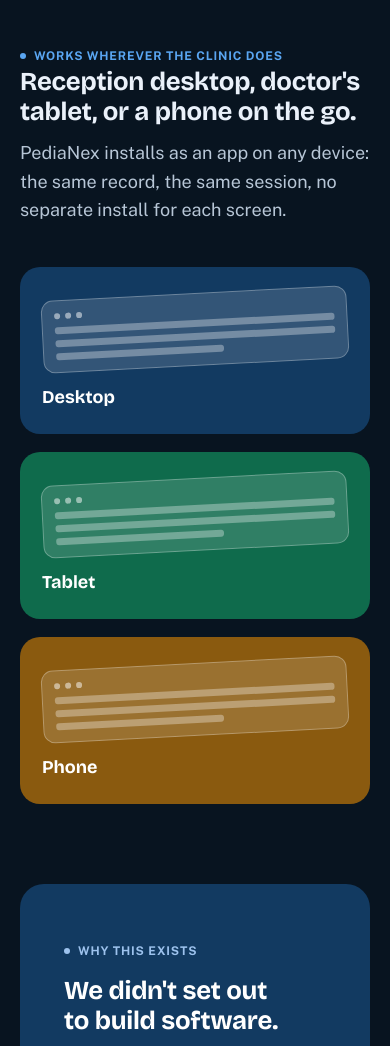
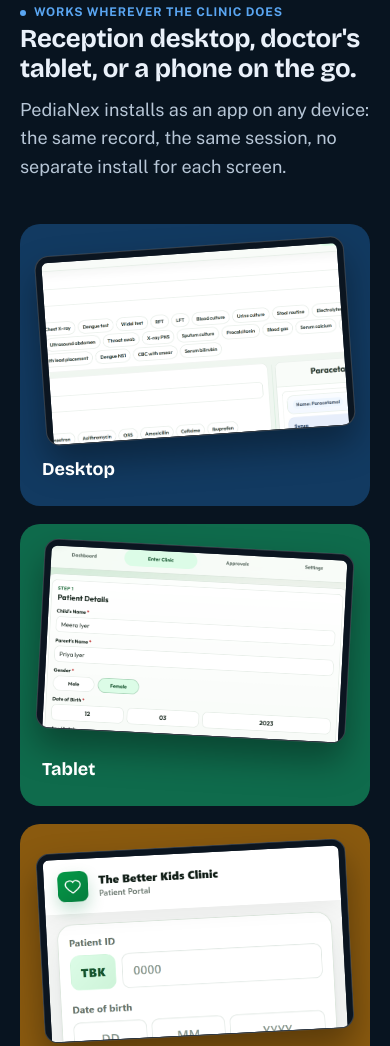
Before and after one commit to Aaditya99999/PediaNex, a plain HTML site: page index.html in a window 390 px wide. Shown: the part 7614-8660 px from the top of the page. Drawn offline with nearby package versions, Linux system fonts and the light colour scheme; a web font is replaced by a local one.

Commit message:
Replace feature mockups with real app screenshots
Swap the certificate card's sanitized template image, and redesign
the "works wherever the clinic does" section to show real tilted
device screenshots (desktop/tablet/phone) instead of placeholder bars.

```diff
--- a/index.html
+++ b/index.html
@@ -258,16 +258,16 @@
   /* Works everywhere — Docon's device-carousel idea, tied to the real installable PWA */
   .everywhere-grid{display:grid; grid-template-columns:repeat(3,1fr); gap:18px;}
   @media (max-width:800px){ .everywhere-grid{grid-template-columns:1fr;} }
-  .ew-card{border-radius:20px; padding:26px 22px 68px; position:relative; overflow:hidden; color:#fff;}
+  .ew-card{border-radius:20px; padding:22px 20px 70px; position:relative; overflow:hidden; color:#fff;}
   .ew-card.c-blue{background:var(--blue-deep);}
   .ew-card.c-green{background:var(--green-deep);}
   .ew-card.c-amber{background:var(--amber-deep);}
-  .ew-card .ew-frame{background:rgba(255,255,255,.14); border:1px solid rgba(255,255,255,.28); border-radius:12px; padding:12px; transform:rotate(-3deg);}
-  .ew-card .ew-frame .ew-bar{display:flex; gap:5px; margin-bottom:8px;}
-  .ew-card .ew-frame .ew-bar span{width:6px; height:6px; border-radius:50%; background:rgba(255,255,255,.5);}
-  .ew-card .ew-frame .ew-line{height:7px; border-radius:3px; background:rgba(255,255,255,.32); margin-bottom:6px;}
-  .ew-card .ew-frame .ew-line:last-child{margin-bottom:0; width:60%;}
-  .ew-card .ew-label{position:absolute; left:22px; bottom:22px; font-family:var(--display); font-weight:700; font-size:var(--text-md);}
+  .ew-card .ew-frame{background:#0b1520; border-radius:14px; padding:6px 6px 0; overflow:hidden; box-shadow:0 18px 34px rgba(0,0,0,.35); border:1px solid rgba(255,255,255,.18); height:190px;}
+  .ew-card .ew-frame img{width:100%; height:100%; object-fit:cover; object-position:top; display:block; border-radius:6px 6px 0 0;}
+  .ew-card.c-blue .ew-frame{transform:rotate(-4deg);}
+  .ew-card.c-green .ew-frame{transform:rotate(3deg);}
+  .ew-card.c-amber .ew-frame{transform:rotate(-3deg);}
+  .ew-card .ew-label{position:absolute; left:22px; bottom:22px; font-family:var(--display); font-weight:700; font-size:var(--text-md); z-index:2;}
 
   /* Origin section */
   .origin{background:var(--blue-deep); border-radius:24px; padding:52px 44px; color:#EEF3FA;}
@@ -551,7 +551,12 @@
           <p>Fitness, leave, discharge, and COVID-19 templates, ready to go: pick one and the patient's name, age, and guardian fill in on their own. Print it, send it on WhatsApp, or save it to the record.</p>
         </div>
         <div class="fscreen">
-          <div class="fbar"><span></span><span></span><span></span></div>
+          <div class="fbar" style="justify-content:center; gap:8px;">
+            <span style="width:16px; height:16px; border-radius:5px; background:var(--blue); display:inline-flex; align-items:center; justify-content:center; flex-shrink:0;" aria-hidden="true">
+              <svg width="9" height="9" viewBox="0 0 14 14"><path d="M1 9 C 3 9, 3 3, 5 3 C 7 3, 7 7, 9 7 C 10.5 7, 11.5 5, 13 5" fill="none" stroke="#fff" stroke-width="1.6" stroke-linecap="round"/></svg>
+            </span>
+            <span style="width:auto; height:auto; border-radius:0; background:none; font-family:var(--display); font-weight:700; font-size:var(--text-sm); color:var(--ink); white-space:nowrap;">PediaNex &middot; The best EMR for doctors</span>
+          </div>
           <div class="fbody" style="padding:12px 14px;">
             <img src="assets/sample-certificate.png" alt="Sample fitness certificate with clinic letterhead and patient details filled in automatically" style="width:100%; height:auto; border-radius:8px; display:block;" loading="lazy" />
           </div>
@@ -569,15 +574,15 @@
       </div>
       <div class="everywhere-grid">
         <div class="ew-card c-blue">
-          <div class="ew-frame"><div class="ew-bar"><span></span><span></span><span></span></div><div class="ew-line"></div><div class="ew-line"></div><div class="ew-line"></div></div>
+          <div class="ew-frame"><img src="assets/sample-device-desktop.png" alt="PediaNex prescription builder on a reception desktop screen" loading="lazy" /></div>
           <div class="ew-label">Desktop</div>
         </div>
         <div class="ew-card c-green">
-          <div class="ew-frame"><div class="ew-bar"><span></span><span></span><span></span></div><div class="ew-line"></div><div class="ew-line"></div><div class="ew-line"></div></div>
+          <div class="ew-frame"><img src="assets/sample-device-tablet.png" alt="PediaNex standalone growth chart tool on a doctor's tablet" loading="lazy" /></div>
           <div class="ew-label">Tablet</div>
         </div>
         <div class="ew-card c-amber">
-          <div class="ew-frame"><div class="ew-bar"><span></span><span></span><span></span></div><div class="ew-line"></div><div class="ew-line"></div><div class="ew-line"></div></div>
+          <div class="ew-frame"><img src="assets/sample-device-phone.png" alt="PediaNex parent portal lookup on a phone" loading="lazy" /></div>
           <div class="ew-label">Phone</div>
         </div>
       </div>
```
Also changed, not shown: assets/sample-certificate.png, assets/sample-device-desktop.png (added), assets/sample-device-phone.png (added), assets/sample-device-tablet.png (added).
